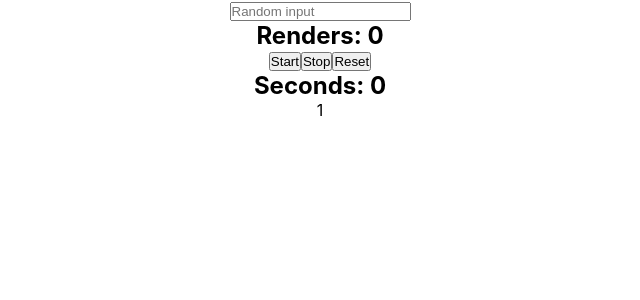
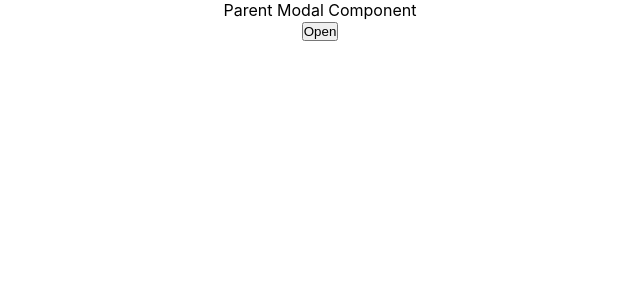
Before and after one commit to Exx-hub/react-features-practice2022, a React (Create React App) app: page / in a window 1280 px wide. Shown: the top 300 px of the page, without its empty margins (320-960 px from the left). Built offline with nearby package versions, Linux system fonts and the light colour scheme.

Commit message:
initial commit

```diff
--- a/src/App.js
+++ b/src/App.js
@@ -16,6 +16,7 @@ import AppPerormanceLag from "./components/hooksPractice/useMemo/AppPerormanceLa
 import ExampleLayoutEffect from "./components/hooksPractice/useLayoutEffect/ExampleLayoutEffect";
 import TimerUseRef from "./components/hooksPractice/userefs/TimerUseRef";
 import TestGorilla from "./TestGorilla";
+import ParentModal from "./components/hooksPractice/useImperativeHandle/ParentModal";
 
 function App() {
   return (
@@ -37,8 +38,10 @@ function App() {
       {/* <SampleCallback /> */}
       {/* <AppPerormanceLag /> */}
 
-      <TimerUseRef />
-      <TestGorilla />
+      {/* <TimerUseRef /> */}
+      {/* <TestGorilla /> */}
+
+      <ParentModal />
     </div>
   );
 }
--- /dev/null
+++ b/src/components/hooksPractice/useImperativeHandle/ChildModal.js
@@ -0,0 +1,22 @@
+import React, { forwardRef, useImperativeHandle, useState } from "react";
+
+function ChildModal(props, ref) {
+  const [modalState, setModalState] = useState(false);
+
+  useImperativeHandle(ref, () => ({
+    openModal: () => setModalState(true),
+  }));
+
+  console.log("child rendered");
+
+  if (!modalState) return null;
+
+  return (
+    <div>
+      <p>This is my modal</p>
+      <button onClick={() => setModalState(false)}>Close</button>
+    </div>
+  );
+}
+
+export default forwardRef(ChildModal);
--- /dev/null
+++ b/src/components/hooksPractice/useImperativeHandle/ParentModal.js
@@ -0,0 +1,23 @@
+import React, { useRef } from "react";
+import ChildModal from "./ChildModal";
+
+function ParentModal() {
+  const modalRef = useRef();
+
+  console.log(modalRef.current);
+
+  const handleOpenModal = () => {
+    modalRef.current.openModal();
+  };
+
+  console.log("parent rendered");
+  return (
+    <div>
+      <p>Parent Modal Component</p>
+      <ChildModal ref={modalRef} />
+      <button onClick={handleOpenModal}>Open</button>
+    </div>
+  );
+}
+
+export default ParentModal;
```
